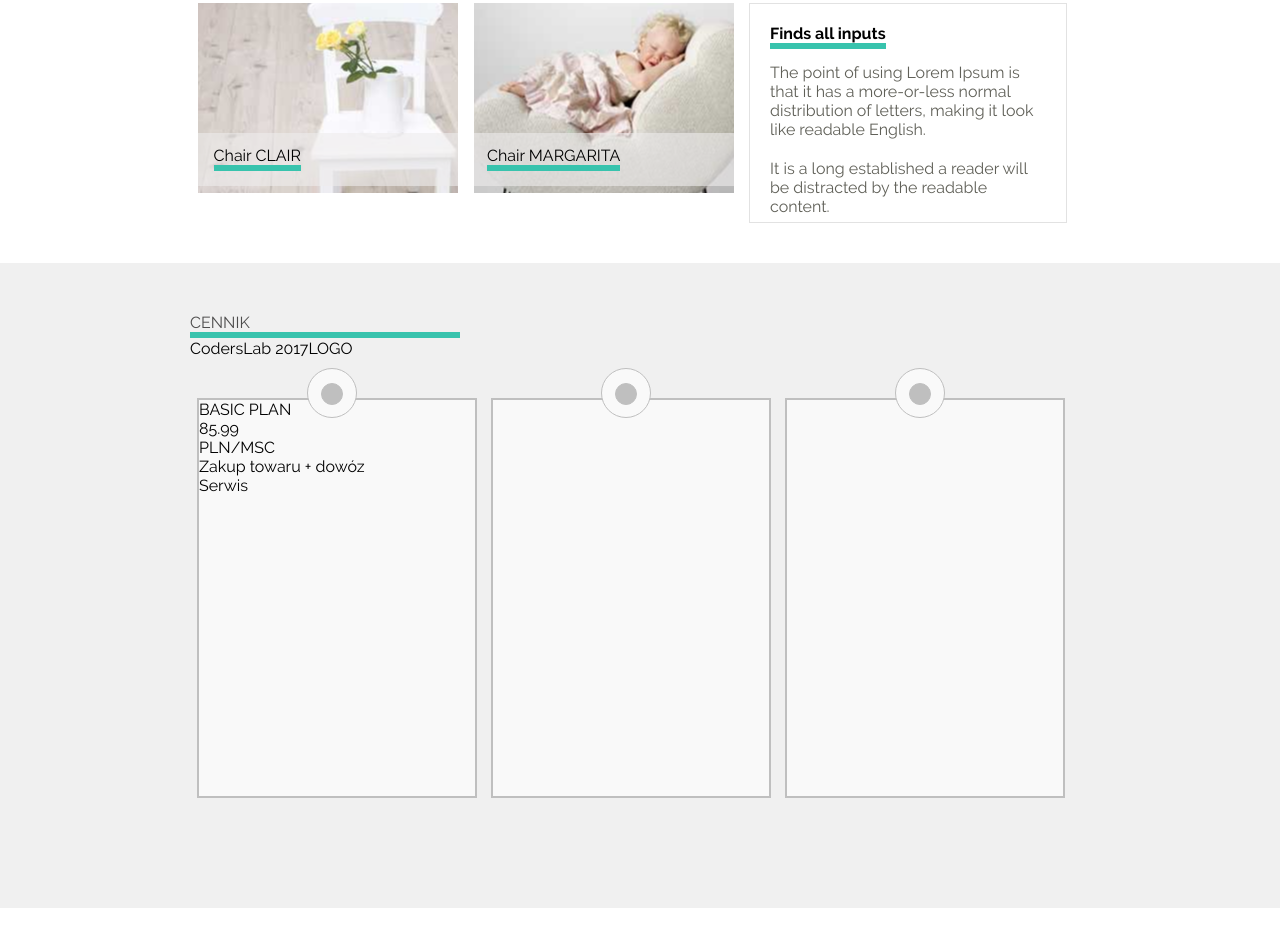
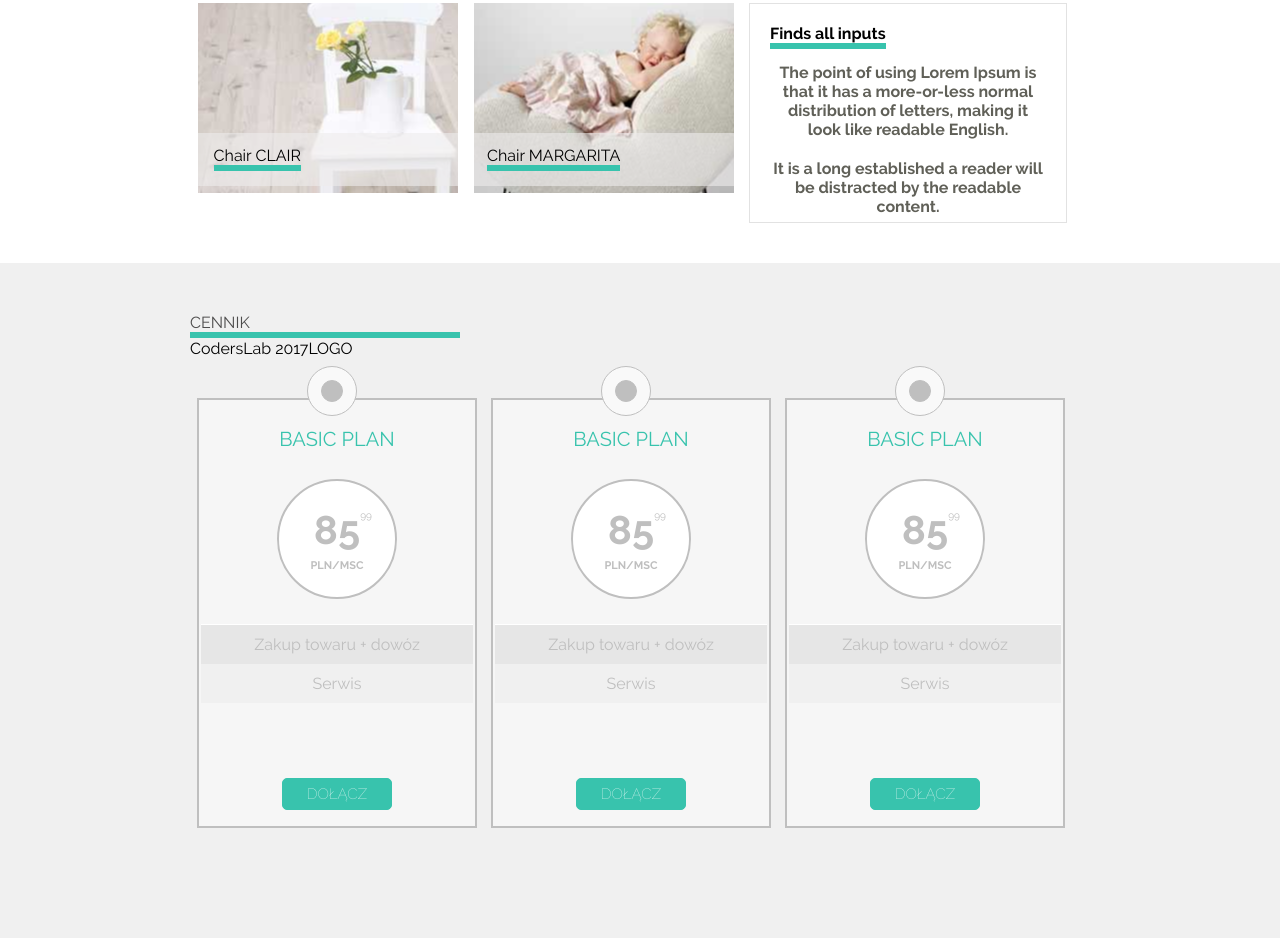
Before and after one commit to KamilaJuchnicka/HTML_CSS_sample_page, a plain HTML site: page index.html in a window 1280 px wide. Shown: the part 442-1380 px from the top of the page. Before the commit the page ends 1350 px from the top, so only its background shows below. Drawn offline with Linux system fonts and the light colour scheme.

Commit message:
sit on chair

```diff
--- a/css/style.css
+++ b/css/style.css
@@ -474,35 +474,153 @@ section.price {
 }
 
 div.prizing1 {
-  height:400px;
+  height:430px;
   width: 280px;
   border: 2px solid #bfbfbf;
   margin: 60px 7px;
   position: relative;
-  background-color: #f9f9f9;
+  background-color: #f6f6f6;
 
 }
 
+.prizing1:hover{
+	background-color: #38c3ad;
+	border-color: #38c3ad;
+}
+
+.prizing1:hover > .outsidecircle{
+	background-color: #38c3ad;
+	border: 0px;
+}
+
+.prizing1:hover .insidecircle{
+	background-color: white;
+}
+
+.prizing1:hover .pricetag{
+	color: #38c3ad;
+	border: 2px solid white;
+}
+
+.prizing1:hover .pricetag h2 {
+	color: #38c3ad;
+}
+.prizing1:hover .pricetag p {
+	color: #38c3ad;
+}
+
+.prizing1:hover .join a{
+  color: #38c3ad;
+  border: 1px solid white;
+  background-color: white;
+}
+
+.prizing1:hover .delivery {
+	background-color: white;
+}
+.prizing1:hover h1 {
+	color: white;
+}
+
 div.prizing2 {
-  height: 400px;
+  height: 430px;
   width: 280px;
   border: 2px solid #bfbfbf;
   margin: 60px 7px;
   position: relative;
-  background-color: #f9f9f9;
+  background-color: #f6f6f6;
+}
 
+.prizing2:hover{
+	background-color: #38c3ad;
+	border-color: #38c3ad;
+}
 
+.prizing2:hover > .outsidecircle{
+	background-color: #38c3ad;
+	border: 0px;
+}
+
+.prizing2:hover .insidecircle{
+	background-color: white;
+}
+
+.prizing2:hover .pricetag{
+	color: #38c3ad;
+	border: 2px solid white;
+}
+
+.prizing2:hover .pricetag h2 {
+	color: #38c3ad;
+}
+.prizing2:hover .pricetag p {
+	color: #38c3ad;
+}
+
+.prizing2:hover .join a{
+  color: #38c3ad;
+  border: 1px solid white;
+  background-color: white;
+}
+
+.prizing2:hover .delivery {
+	background-color: white;
+}
+
+.prizing2:hover h1 {
+	color: white;
 }
 
 div.prizing3{
-  height: 400px;
+  height: 430px;
   width: 280px;
   border: 2px solid #bfbfbf;
   margin: 60px 7px;
   position: relative;
-  background-color: #f9f9f9;
+  background-color: #f6f6f6;
+}
 
+.prizing3:hover{
+	background-color: #38c3ad;
+	border-color: #38c3ad;
 }
+
+.prizing3:hover > .outsidecircle{
+	background-color: #38c3ad;
+	border: 0px;
+}
+
+.prizing3:hover .insidecircle{
+	background-color: white;
+}
+
+.prizing3:hover .pricetag{
+	color: #38c3ad;
+	border: 2px solid white;
+}
+
+.prizing3:hover .pricetag h2 {
+	color: #38c3ad;
+}
+.prizing3:hover .pricetag p {
+	color: #38c3ad;
+}
+
+.prizing3:hover .join a{
+  color: #38c3ad;
+  border: 1px solid white;
+  background-color: white;
+}
+
+.prizing3:hover .delivery {
+	background-color: white;
+}
+
+.prizing3:hover h1 {
+	color: white;
+}
+
+
 
 .outsidecircle {
   height: 50px;
@@ -528,6 +646,89 @@ div.prizing3{
 
 }
 
+.plan h1{
+	text-align: center;
+	padding-top: 10%;
+	color: #38c3ad;
+	font-size: 20px;
+	margin-bottom: 10%;
+}
+
+div.pricetag{
+	width: 120px;
+	height: 120px;
+	border: 2px solid #bfbfbf;
+	border-radius: 50%;
+	margin: 0 auto;
+	background-color: white;
+
+}
+
+.pricetag h2, p{
+	text-align: center;
+	color: #bfbfbf;
+	font-weight: bold;
+}
+
+.pricetag h2{
+	padding-top: 25px;
+	font-size: 40px;
+	position: relative;
+
+}
+
+
+sup{
+	font-size: 10px;
+	position:absolute;
+	padding-top: 40px;
+
+}
+
+.pricetag p{
+	padding-top: 5%;
+	font-size: 11px;
+}
+
+.whatfor p{
+	color: #bfbfbf;
+	font-weight:normal;
+}
+
+p.delivery {
+	margin-top: 25px;
+	margin-left: 2px;
+	margin-right: 2px;
+	background-color: rgb(230, 230, 230);
+	padding: 10px 0;
+	border-top: 1px solid white;
+}
+
+p.service {
+	background-color: rgb(240, 240, 240);
+	padding: 10px 0;
+	margin-left: 2px;
+	margin-right: 2px;
+}
+
+.join{
+	margin-top: 75px;
+	margin-left: 30%;
+}
+
+.join a{
+  display: inline-block;
+  text-decoration:none;
+  color: white;
+  border: 1px solid #38c3ad;
+  background-color: #38c3ad;
+  font-size: 15px;
+  font-weight: lighter;
+  padding: 6px 24px;
+  border-radius: 5px;
+
+}
+
 
 
 /*Footer*/
--- a/index.html
+++ b/index.html
@@ -65,12 +65,16 @@
   </div>
 </section>
 
+
+
+
 <section class="price">
   <div class="container">
     <div class= "text">
       <h2>CENNIK</h2>
     </div>
     <div class="row">
+
       <div class="col prizing1">
         <div class="outsidecircle">
           <div class="insidecircle">
@@ -80,26 +84,58 @@
           <h1>BASIC PLAN</h1>
         </div>
         <div class="pricetag">
-          <h2>85.99</h2>
+          <h2>85<sup>99</sup></h2>
           <p>PLN/MSC</p>
         </div>
         <div class="whatfor">
-          <p>Zakup towaru + dowóz</p>
-          <p>Serwis</p>
+          <p class="delivery">Zakup towaru + dowóz</p>
+          <p class="service">Serwis</p>
+        </div>
+        <div class="join">
+          <a href="#">DOŁĄCZ</a>
         </div>
       </div>
+
       <div class="col prizing2">
         <div class="outsidecircle">
           <div class="insidecircle">
           </div>
         </div>
+      <div class="plan">
+        <h1>BASIC PLAN</h1>
       </div>
+      <div class="pricetag">
+        <h2>85<sup>99</sup></h2>
+        <p>PLN/MSC</p>
+      </div>
+      <div class="whatfor">
+        <p class="delivery">Zakup towaru + dowóz</p>
+        <p class="service">Serwis</p>
+      </div>
+      <div class="join">
+        <a href="#">DOŁĄCZ</a>
+      </div>
+    </div>
       <div class="col prizing3">
         <div class="outsidecircle">
           <div class="insidecircle">
           </div>
         </div>
+      <div class="plan">
+        <h1>BASIC PLAN</h1>
       </div>
+      <div class="pricetag">
+        <h2>85<sup>99</sup></h2>
+        <p>PLN/MSC</p>
+      </div>
+      <div class="whatfor">
+        <p class="delivery">Zakup towaru + dowóz</p>
+        <p class="service">Serwis</p>
+      </div>
+      <div class="join">
+        <a href="#">DOŁĄCZ</a>
+      </div>
+    </div>
     </div>
   </div>
 </section>
```
